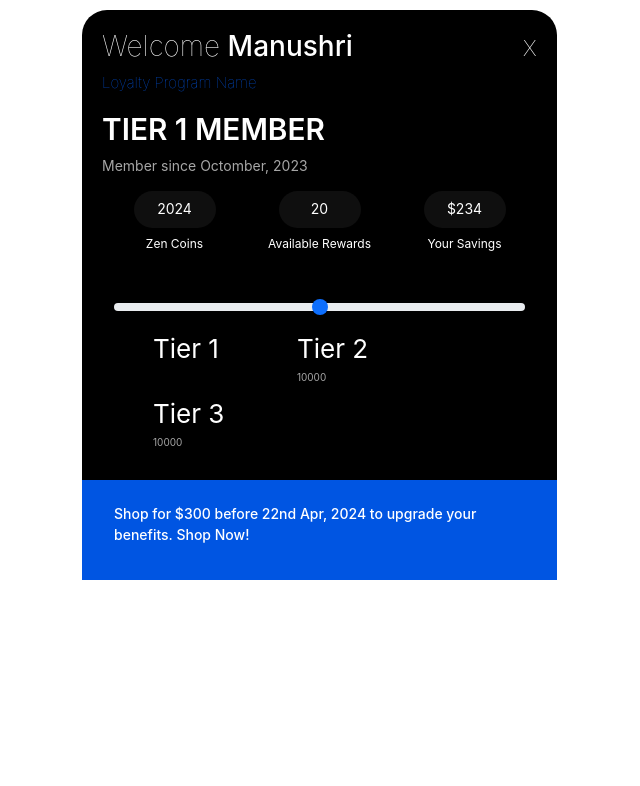
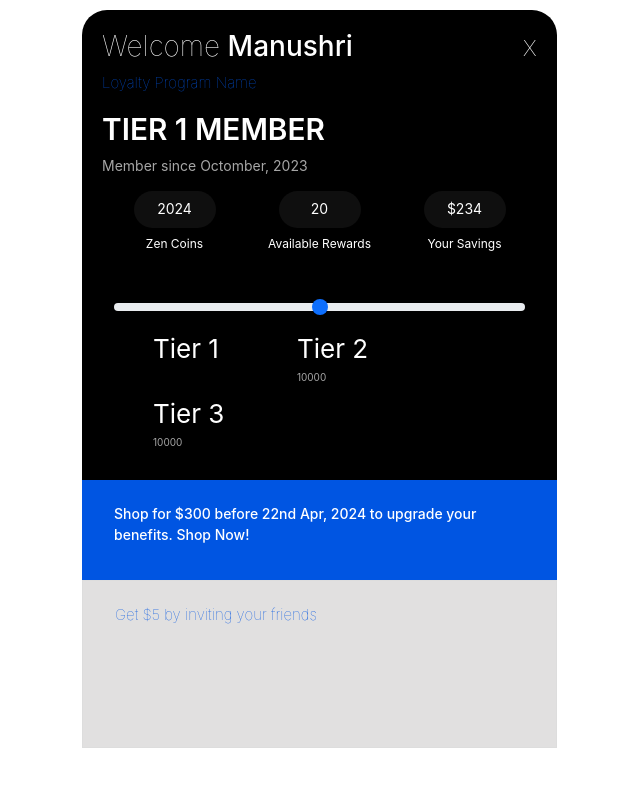
Before and after one commit to ShrutiMoradiy/new-projrct, a React (Create React App) app: page / in a window 1280 px wide. Shown: the top 786 px of the page, without its empty margins (0-640 px from the left). Built offline with nearby package versions, Linux system fonts and the light colour scheme.

Commit message:
add icons

```diff
--- a/package.json
+++ b/package.json
@@ -11,6 +11,7 @@
     "bootstrap": "^5.3.3",
     "react": "^18.2.0",
     "react-dom": "^18.2.0",
+    "react-icons": "^5.0.1",
     "react-scripts": "5.0.1",
     "web-vitals": "^2.1.4"
   },
--- a/src/App.css
+++ b/src/App.css
@@ -120,7 +120,20 @@ p {
   align-items: left;
   justify-content: center;
 } */
-
+.sin-in {
+  border: 1.32px solid #DDDDDD;
+  background: #e1e0e0;
+  /* width: 411px;
+  height: 168px;
+  gap: 0px;
+  border-radius: 12px 0px 0px 0px;
+  border: 1.32px 0px 0px 0px;
+  opacity: 0px;
+  display: inline-block; */
+  width: 475px;
+  height: 168px;
+  padding: 23px 32px 23px 32px;
+}
 .App-link {
   color: #61dafb;
 }
--- a/src/App.js
+++ b/src/App.js
@@ -1,5 +1,6 @@
 import logo from './logo.svg';
 import './App.css';
+import { FaBeer } from "react-icons/fa";
 
 function App() {
   return (
@@ -9,6 +10,7 @@ function App() {
         <div class="row">
           <div className='col-lg-11'>
           <h3><span>Welcome</span> Manushri</h3>
+
           </div>
           <div className='col-lg-1'>
             <h3><span>x</span></h3>
@@ -52,6 +54,11 @@ function App() {
         <div className='container sub-cont'>
           <p className='shop-bene'>Shop for $300 before 22nd Apr, 2024 to upgrade your benefits. Shop Now!</p>
         </div>
+        <div className='container-flud sin-in'>
+          <p>
+          Get $5 by inviting your friends
+          </p>
+        </div>
       </div>
 
 
```
Also changed, not shown: 1 other file (tests, documents, lock files or other folders).
